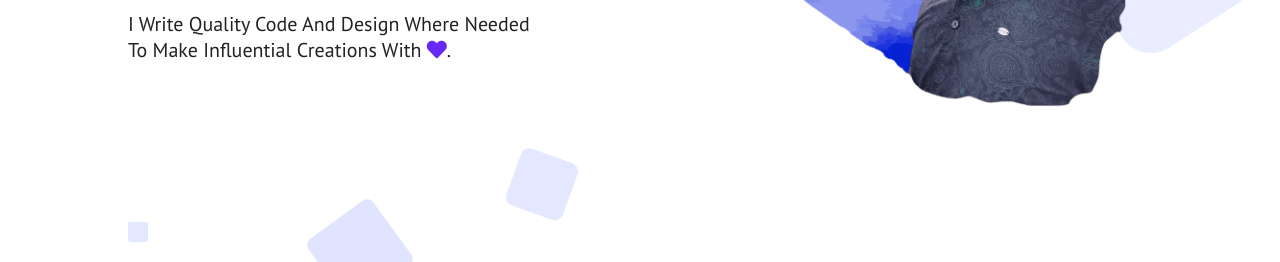
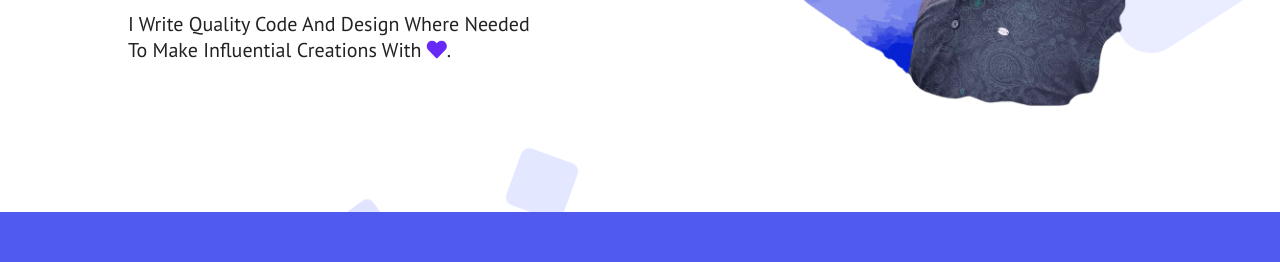
Before and after one commit to nisarul-dev/My-Own-Site, a plain HTML site: page index.html in a window 1280 px wide. Shown: the part 508-770 px from the top of the page. Drawn offline with Linux system fonts and the light colour scheme.

Commit message:
Update style.css

```diff
--- a/css/style.css
+++ b/css/style.css
@@ -73,9 +73,7 @@ p {
 }
 
 /*#### 1. Header Area Starts ####*/
-header {
-  min-height: 98vh;
-}
+
 
 /* 1.1 NavBar Area */
 header nav {
```
